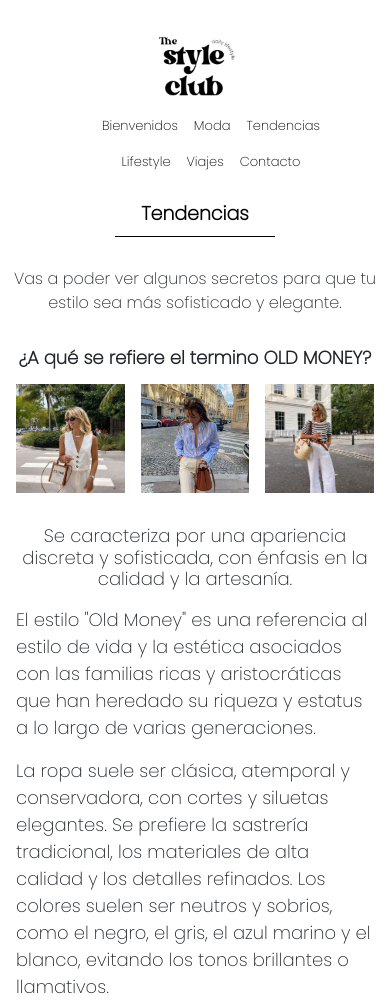
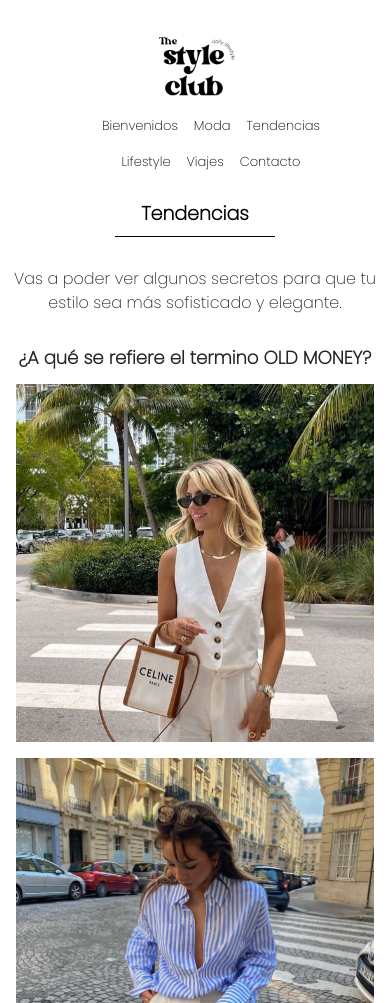
Before and after one commit to mariapazfissolo/thestyleclub, a plain HTML site: page pages/tendencias.html in a window 390 px wide. Shown: the top 1003 px of the page. Drawn offline with nearby package versions, Linux system fonts and the light colour scheme.

Commit message:
Correciones media queries

```diff
--- a/css/main.css
+++ b/css/main.css
@@ -458,6 +458,9 @@
         height: 300px;
         width: 100%;
     }
+    .galeria-container2{
+        flex-wrap: wrap;
+    }
     /* MODA */
     .moda .moda-titulo {
       font-size: 19px;
```
